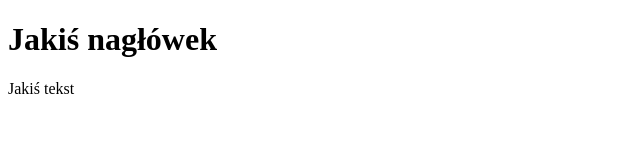
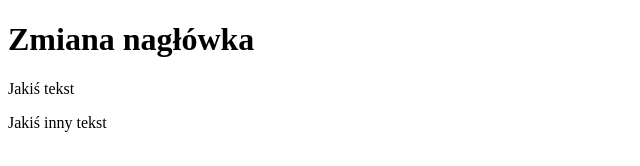
Before and after one commit to bdzwonczyk/pleo_project, a plain HTML site: page index.html in a window 1280 px wide. Shown: the whole page, without its empty margins (0-640 px from the left). Drawn offline with Linux system fonts and the light colour scheme.

Commit message:
Change header and p text.

```diff
--- a/index.html
+++ b/index.html
@@ -6,8 +6,8 @@
     <title>Document</title>
 </head>
 <body>
-    <h1>Jakiś nagłówek</h1>
+    <h1>Zmiana nagłówka</h1>
     <p>Jakiś tekst</p>
-
+    <p>Jakiś inny tekst</p>
 </body>
 </html>
```
